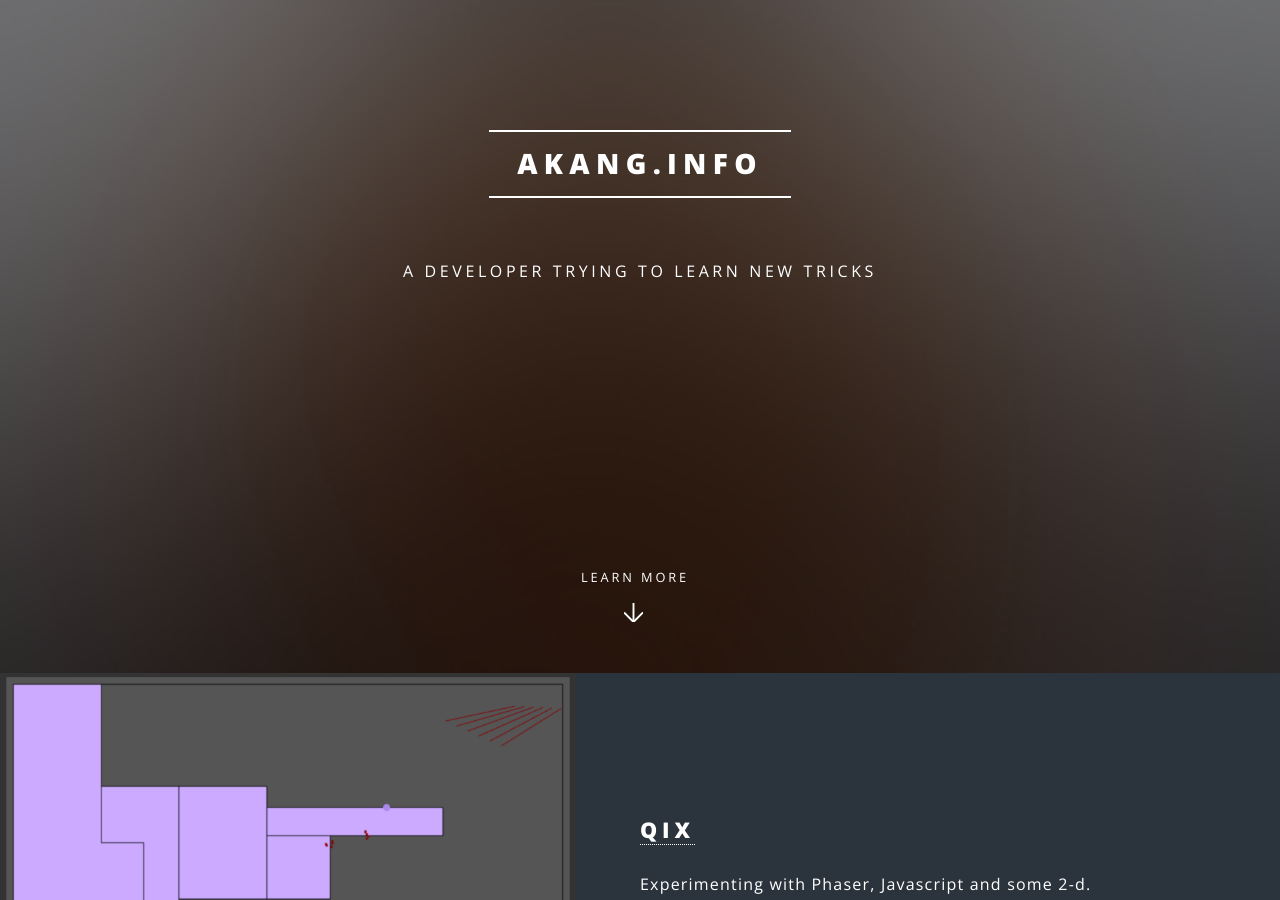
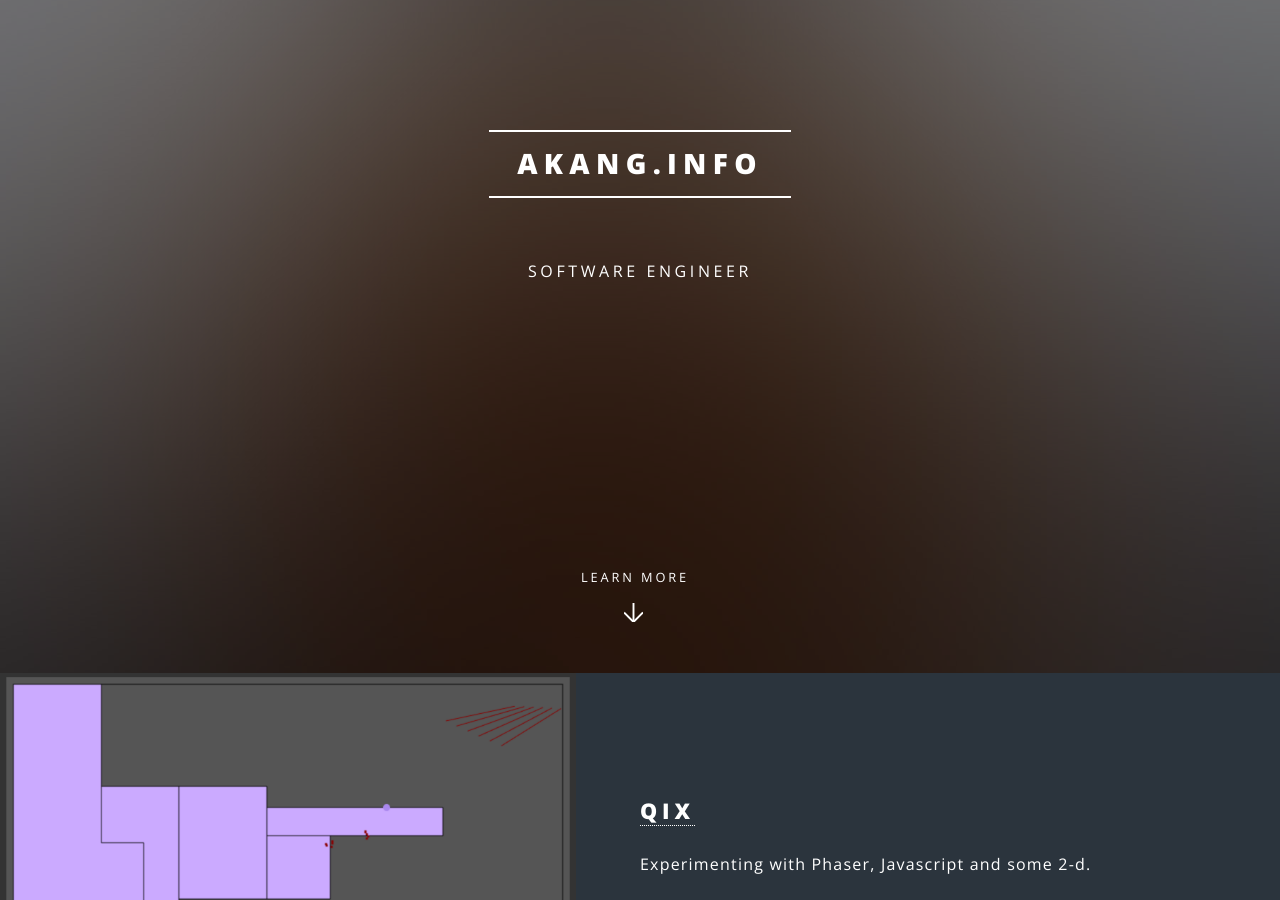
Before and after one commit to akang1108/akang1108.github.io, a Jekyll site: the page built from index.html, in a window 1280 px wide and 900 px high, scrolled down 227 px. Built offline with Jekyll 4.4.1, drawn with Linux system fonts in a browser that asks for light colours; some of the changed text lies outside the part shown.

Commit message:
update homepage

```diff
--- a/_config.yml
+++ b/_config.yml
@@ -4,7 +4,7 @@
 # Site settings
 title: akang.info
 description: |
-  A developer trying to learn new tricks
+  Software engineer
 owner: Andrew Kang
 first_published: 2018
 email: andrewkang@gmail.com
--- a/index.html
+++ b/index.html
@@ -39,6 +39,7 @@
       <p>
         Experimenting with Phaser, Javascript and some 2-d.
       </p>
+      <a href="https://github.com/akang1108/qix-phaser" target="_blank"><img src="images/GitHub-Mark-32px.png"></a>
     </div>
   </section>
   <section class="spotlight">
@@ -48,6 +49,16 @@
       <p>
         Trying out A-frame VR framework. Content copied from <a href="https://medium.com/peapod-engineering/a-not-so-brief-landing-page-history-of-peapod-1e7259524551">a blog from Soleo</a>
       </p>
+    </div>
+  </section>
+  <section class="spotlight">
+    <div class="image"><img src="images/covid.png" alt=""/></div>
+    <div class="content">
+      <h2><a href="covid/">Covid</a></h2>
+      <p>
+        Covid graph
+      </p>
+      <a href="https://github.com/akang1108/covid" target="_blank"><img src="images/GitHub-Mark-32px.png"></a>
     </div>
   </section>
 </section>
```
Also changed, not shown: other parts of index.html (+1 -2 lines), README.txt, images/GitHub-Mark-32px.png (added), images/covid.png (added).
